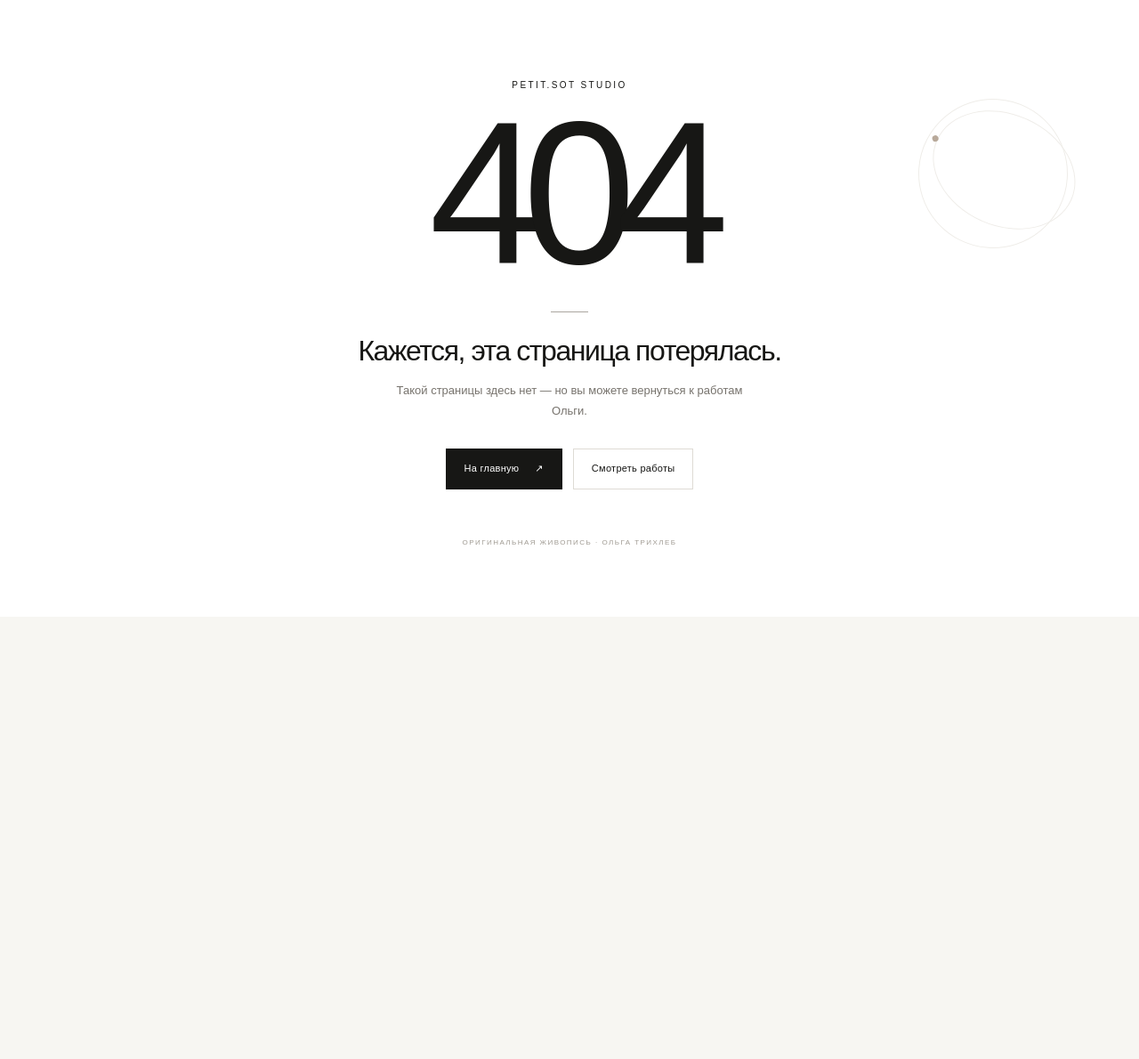
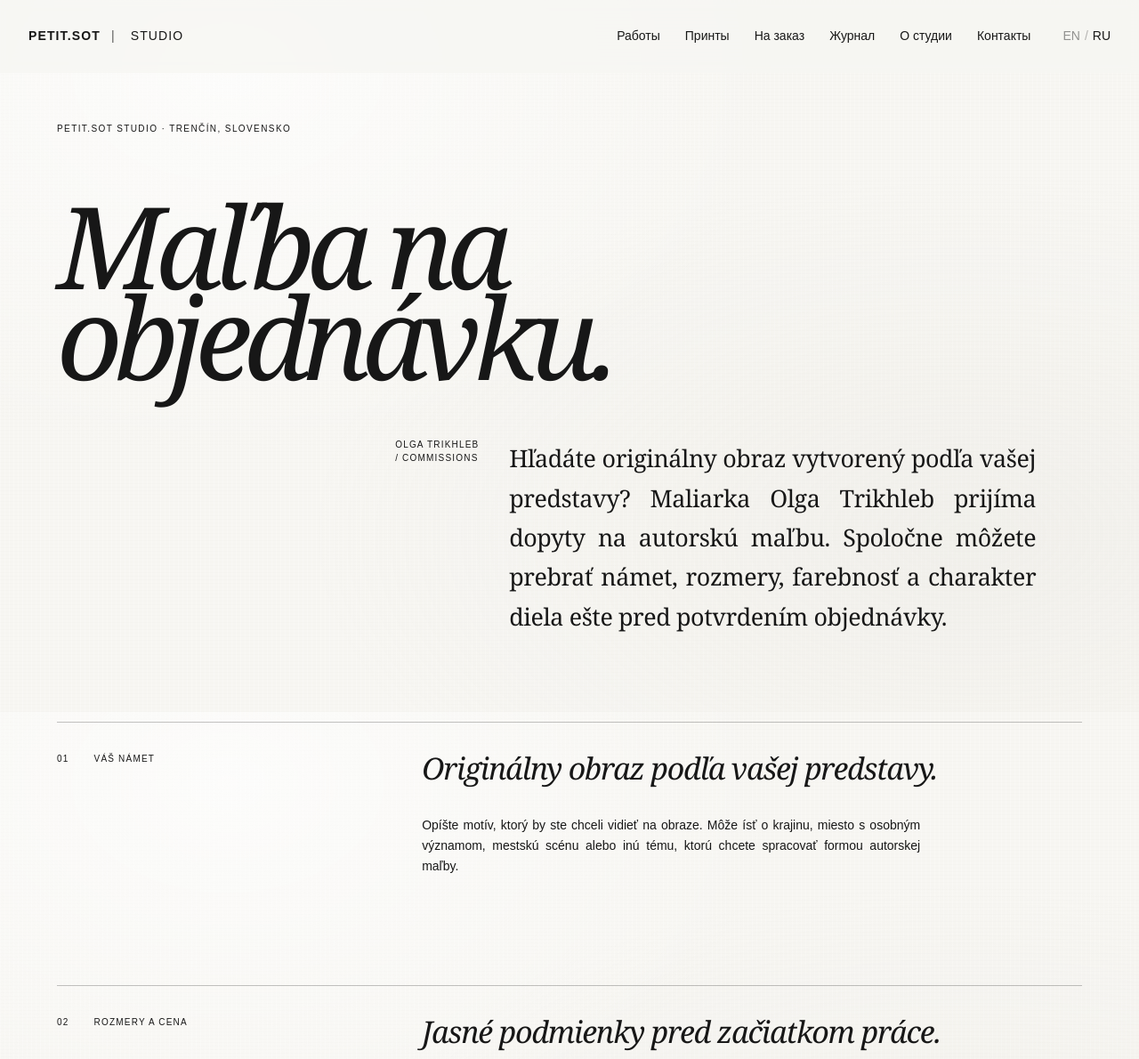
Before and after one commit to brodsk/PETIT-SOT-STUDIO, a Next.js app: page /ru/sk/malba-na-objednavku in a window 1280 px wide. Before the commit this address had no page. Shown: the top 1190 px of the page at 89% size. Before the commit the page ends 800 px from the top, so only its background shows below. Built offline with nearby package versions, Linux system fonts and the light colour scheme.

Commit message:
Add Slovak custom painting commission SEO page

```diff
--- /dev/null
+++ b/app/[locale]/sk/malba-na-objednavku/page.tsx
@@ -0,0 +1,118 @@
+import type { Metadata } from "next";
+import Link from "next/link";
+
+const SITE_URL = "https://www.petitsot.com";
+const PAGE_URL = SITE_URL + "/sk/malba-na-objednavku";
+
+export const metadata: Metadata = {
+  title: "Maľba na objednávku | Originálny obraz na mieru — PETIT.SOT",
+  description: "Objednajte si originálny obraz od maliarky Olgy Trikhleb. Dohodnite si motív, rozmery a farebnosť autorskej maľby v PETIT.SOT STUDIO v Trenčíne na Slovensku.",
+  alternates: {
+    canonical: PAGE_URL,
+    languages: {
+      sk: PAGE_URL,
+      en: SITE_URL + "/commission",
+      ru: SITE_URL + "/ru/commission",
+      "x-default": SITE_URL + "/commission",
+    },
+  },
+  openGraph: {
+    type: "website",
+    title: "Maľba na objednávku — PETIT.SOT STUDIO",
+    description: "Originálna autorská maľba na mieru od Olgy Trikhleb z Trenčína. Informujte sa o možnostiach objednávky.",
+    url: PAGE_URL,
+    siteName: "PETIT.SOT STUDIO",
+    locale: "sk_SK",
+  },
+};
+
+const questions = [
+  {
+    question: "Môžem si objednať obraz podľa vlastnej predstavy?",
+    answer: "Áno. Pošlite predstavu o motíve, približné rozmery a farebnosť, prípadne referenčné fotografie. Olga s vami preberie možnosti vytvorenia originálneho diela.",
+  },
+  {
+    question: "Ako sa určuje cena obrazu na objednávku?",
+    answer: "Cena závisí od rozmerov a náročnosti konkrétneho motívu. Konečná cena a predpokladaný termín sa dohodnú vopred, ešte pred potvrdením objednávky.",
+  },
+  {
+    question: "Odkiaľ pôsobí PETIT.SOT STUDIO?",
+    answer: "PETIT.SOT STUDIO je nezávislé umelecké štúdio maliarky Olgy Trikhleb so zázemím v Trenčíne na Slovensku. Dopyty je možné poslať online.",
+  },
+];
+
+const schema = {
+  "@context": "https://schema.org",
+  "@graph": [
+    {
+      "@type": "WebPage",
+      "@id": PAGE_URL + "#webpage",
+      url: PAGE_URL,
+      name: "Maľba na objednávku — Olga Trikhleb",
+      description: "Originálne obrazy vytvorené na objednávku od maliarky Olgy Trikhleb z Trenčína.",
+      inLanguage: "sk",
+      about: { "@id": SITE_URL + "/#artist" },
+    },
+    {
+      "@type": "FAQPage",
+      "@id": PAGE_URL + "#faq",
+      mainEntity: questions.map((item) => ({
+        "@type": "Question",
+        name: item.question,
+        acceptedAnswer: { "@type": "Answer", text: item.answer },
+      })),
+    },
+  ],
+};
+
+export default function SlovakCommissionPage() {
+  return (
+    <main className="text-page about-page" lang="sk">
+      <script type="application/ld+json" dangerouslySetInnerHTML={{ __html: JSON.stringify(schema) }} />
+      <section className="about-hero">
+        <p className="eyebrow">PETIT.SOT STUDIO · TRENČÍN, SLOVENSKO</p>
+        <h1>Maľba na<br /><i>objednávku.</i></h1>
+        <div className="about-lead">
+          <span className="about-index">OLGA TRIKHLEB / COMMISSIONS</span>
+          <p>Hľadáte originálny obraz vytvorený podľa vašej predstavy? Maliarka Olga Trikhleb prijíma dopyty na autorskú maľbu. Spoločne môžete prebrať námet, rozmery, farebnosť a charakter diela ešte pred potvrdením objednávky.</p>
+        </div>
+      </section>
+      <section className="about-section">
+        <div className="about-section-label"><span>01</span><span>Váš námet</span></div>
+        <div className="about-section-copy">
+          <h2>Originálny obraz podľa vašej predstavy.</h2>
+          <p>Opíšte motív, ktorý by ste chceli vidieť na obraze. Môže ísť o krajinu, miesto s osobným významom, mestskú scénu alebo inú tému, ktorú chcete spracovať formou autorskej maľby.</p>
+        </div>
+      </section>
+      <section className="about-section">
+        <div className="about-section-label"><span>02</span><span>Rozmery a cena</span></div>
+        <div className="about-section-copy">
+          <h2>Jasné podmienky pred začiatkom práce.</h2>
+          <p>Pri dopyte uveďte približný rozmer a prípadné referenčné fotografie. Cena závisí od veľkosti a náročnosti motívu; konečnú ponuku a orientačný termín dostanete pred potvrdením objednávky.</p>
+        </div>
+      </section>
+      <section className="about-section">
+        <div className="about-section-label"><span>03</span><span>O štúdiu</span></div>
+        <div className="about-section-copy">
+          <h2>Nezávislá maliarka z Trenčína.</h2>
+          <p>Olga Trikhleb rozvíja svoju autorskú tvorbu v PETIT.SOT STUDIO, nezávislom umeleckom projekte so zázemím v Trenčíne na Slovensku. Dopyty na obrazy na objednávku prijíma online.</p>
+          <Link className="arrow-link" href="/sk/trencin-art-studio">Viac o maliarke a štúdiu <span>↗</span></Link>
+          <Link className="arrow-link" href="/sk/obrazy">Pozrieť originálne obrazy <span>↗</span></Link>
+        </div>
+      </section>
+      <section className="about-section">
+        <div className="about-section-label"><span>04</span><span>Časté otázky</span></div>
+        <div className="about-section-copy">
+          <h2>Informácie o objednávke.</h2>
+          {questions.map((item) => <div key={item.question} style={{ marginBottom: "24px" }}><h3>{item.question}</h3><p>{item.answer}</p></div>)}
+          <Link className="arrow-link" href="/commission">Odoslať dopyt na obraz <span>↗</span></Link>
+        </div>
+      </section>
+      <section className="about-originals">
+        <p className="eyebrow">PETIT.SOT STUDIO · ORIGINÁLNA MAĽBA</p>
+        <p className="about-originals-statement">Váš motív. Autorská maľba. Jedinečný originál.</p>
+        <div className="about-originals-bottom"><span>Olga Trikhleb · Trenčín</span><Link className="arrow-link" href="/commission">Začať objednávku <span>↗</span></Link></div>
+      </section>
+    </main>
+  );
+}
```
